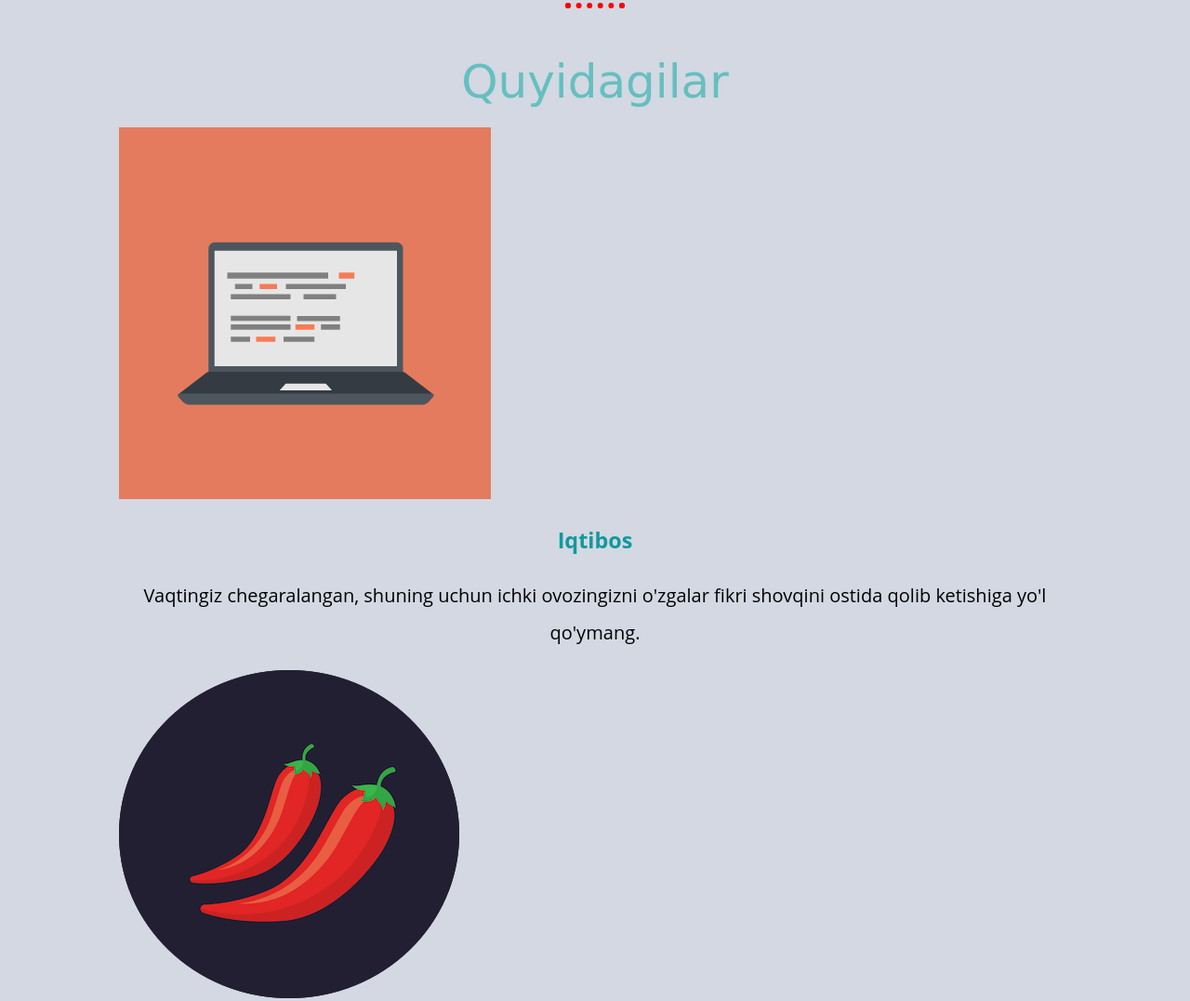
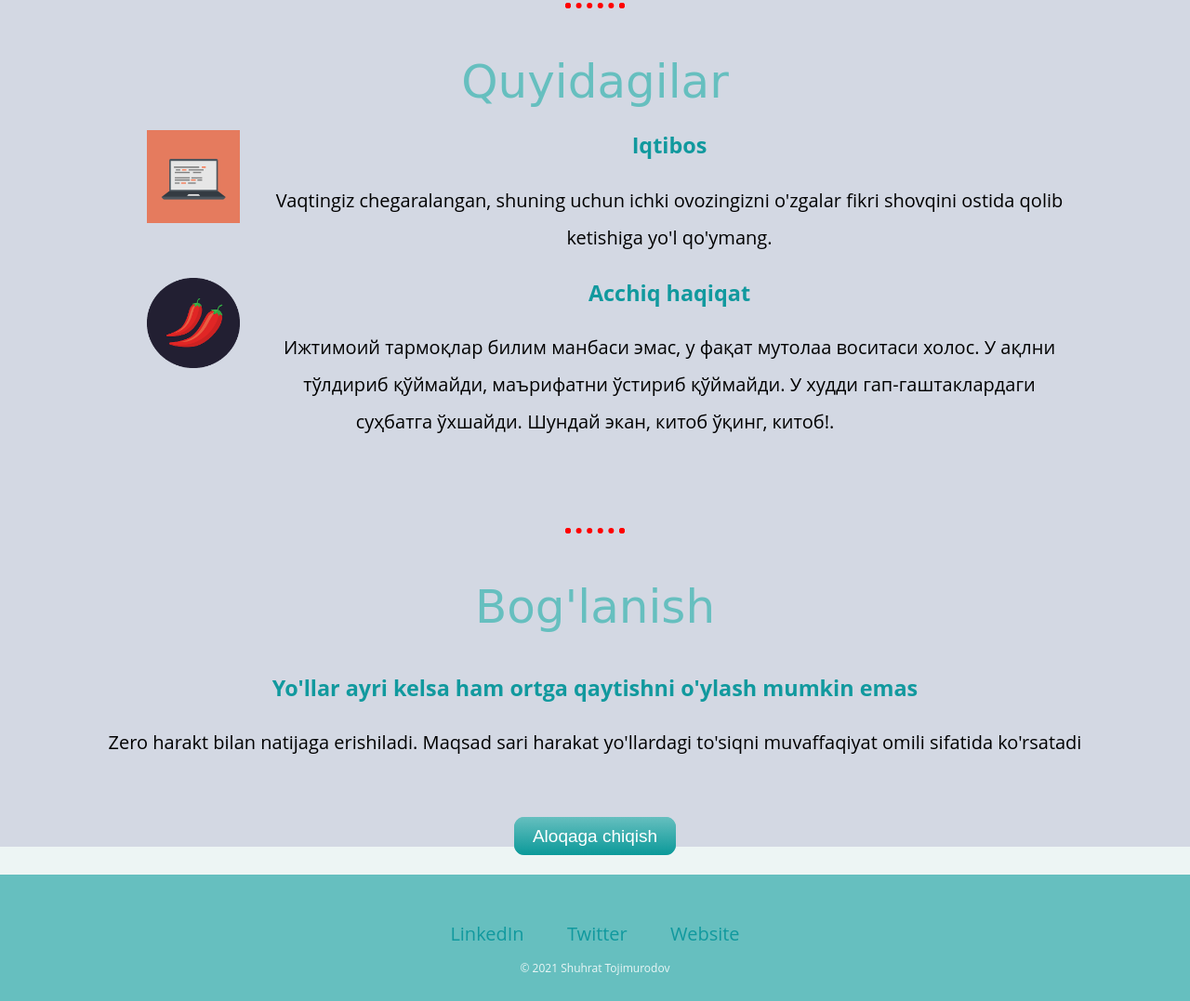
Before and after one commit to Shukhrat707/astro, a plain HTML site: page index 2.html in a window 1280 px wide. Shown: the part 1277-2354 px from the top of the page at 93% size. Drawn offline with Linux system fonts and the light colour scheme; files whose address does not match are found by name.

Commit message:
Update styles 2.css

```diff
--- a/styles 2.css
+++ b/styles 2.css
@@ -122,7 +122,7 @@ hr {
 }
 
 
-.container img {
+.img-roll {
 width: 100px;
 float: left;
 margin-right: 30px;
```
